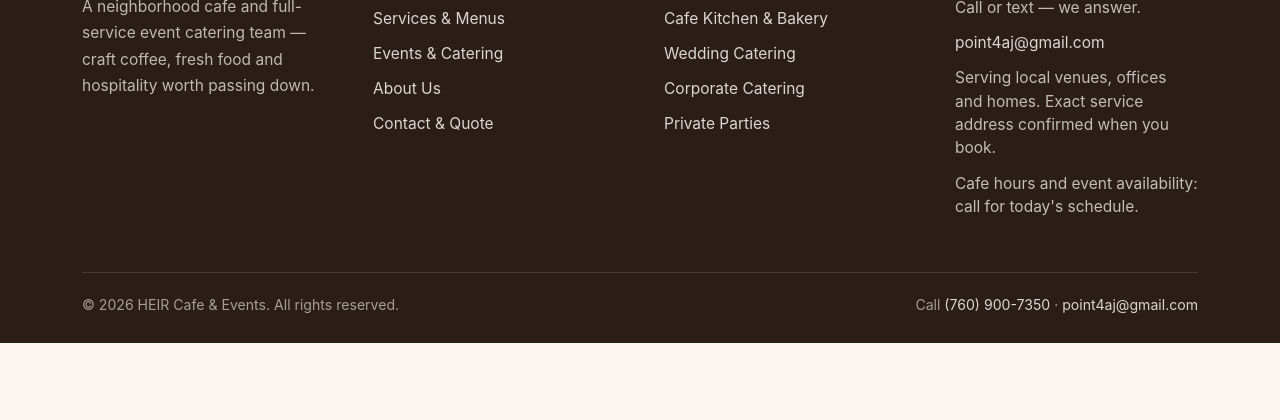
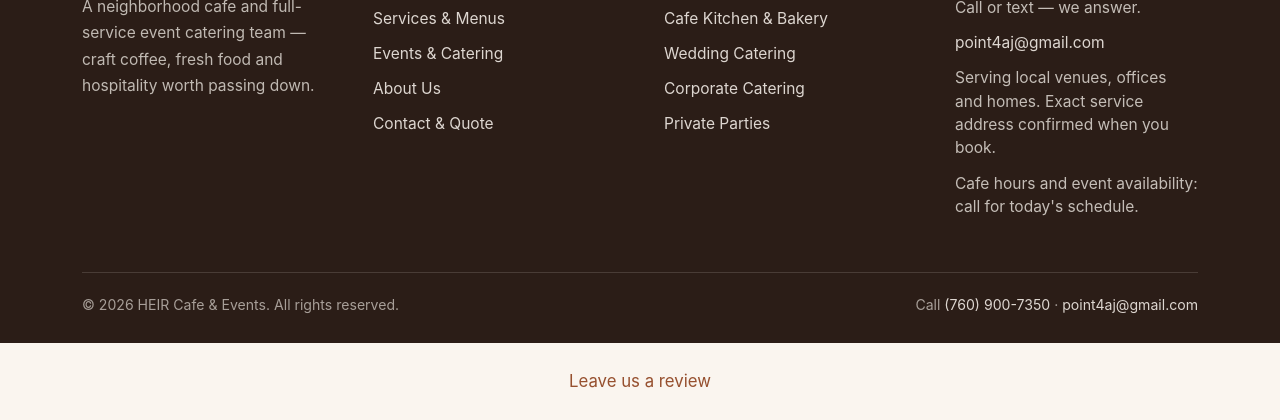
Before and after one commit to hmseeb/site-heir-cafe-events-34bc, a plain HTML site: page about.html in a window 1280 px wide. Shown: the part 4548-4968 px from the top of the page. Before the commit the page ends 4891 px from the top, so only its background shows below. Drawn offline with Linux system fonts and the light colour scheme; a script that the page names is missing.

Commit message:
feat: add review page link

```diff
--- a/about.html
+++ b/about.html
@@ -347,5 +347,6 @@
 <script defer data-lv-track src="https://vision.leadrai.com/api/forms/718b86bc85f23b02a8d75b390a663ca4/t.js"></script>
 <script src="https://vision.leadrai.com/widget/loader.js" data-lv-widget data-kind="voice" data-widget="512e0d75-df6c-4951-9d88-178bff1f4a63" async></script>
 <script src="https://vision.leadrai.com/widget/loader.js" data-lv-widget data-kind="chatbot" data-widget="4fe80ecc-3dac-4f89-9724-2acd885beeb5" async></script>
+<p data-lv-review="1" style="text-align:center;margin:24px 0"><a href="/review">Leave us a review</a></p>
 </body>
 </html>
```
Also changed, not shown: contact.html (+1 -0 lines), events.html (+1 -0 lines), index.html (+1 -0 lines), services.html (+1 -0 lines), vercel.json.
